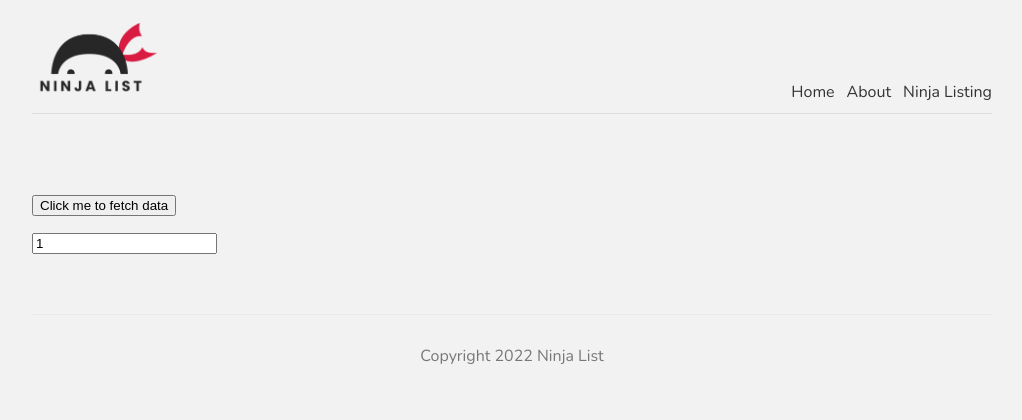
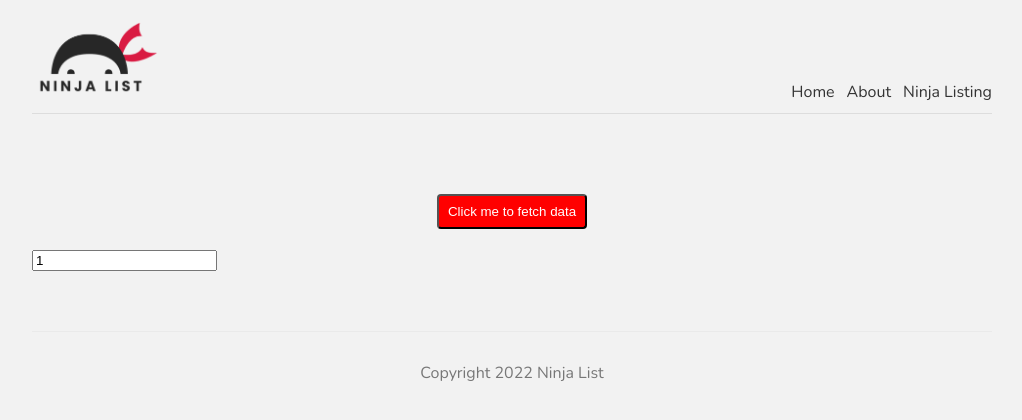
Before and after one commit to capmahin/Nextjs-Tutorials, a Next.js app: page / in a window 1280 px wide. Shown: the top 420 px of the page, without its empty margins (128-1150 px from the left). Built offline with nearby package versions, Linux system fonts and the light colour scheme.

Commit message:
add btn color

```diff
--- a/pages/index.js
+++ b/pages/index.js
@@ -43,7 +43,7 @@ export default function Home() {
         {state.loading ? (
           <ImpulseSpinner color="#a83254" />
         ) : (
-          <button onClick={() => fetchData()}>Click me to fetch data</button>
+          <button className={styles.btn} onClick={() => fetchData()}>Click me to fetch data</button>
         )}
 
         <ul>
```
Also changed, not shown: 1 other file (tests, documents, lock files or other folders).
